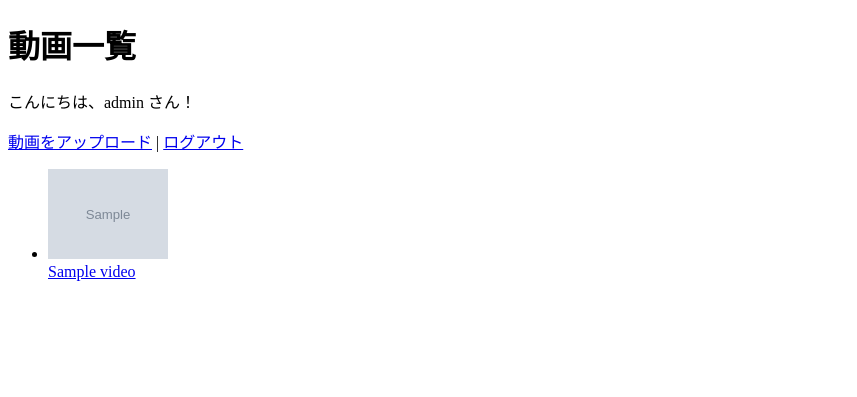
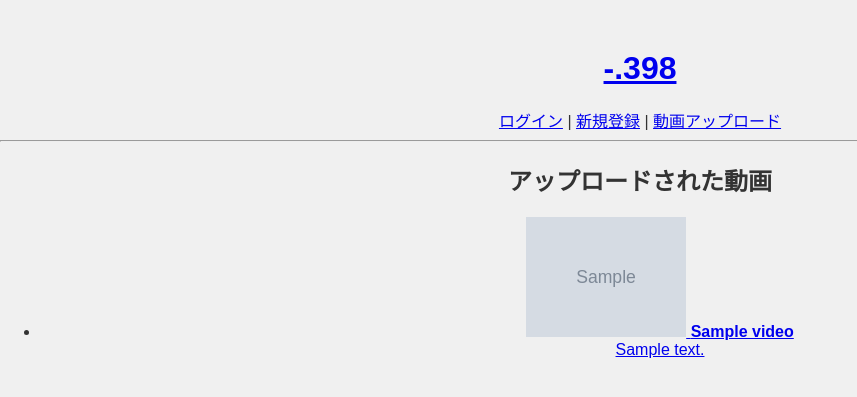
Before and after one commit to 398170/398, a Flask app: template templates/index.html in a window 1280 px wide. Shown: the top 397 px of the page, without its empty margins (0-857 px from the left). Run offline with Flask 3, Linux system fonts and the light colour scheme; the visitor is signed in with stand-in values (Sample User, id 1); the template is opened without the code that fills it: most values are stand-ins (such as "Sample title", 1, 10 or a date in 2020); grey boxes marked "Sample" are stand-in pictures.

Commit message:
Update index.html

```diff
--- a/templates/index.html
+++ b/templates/index.html
@@ -1,37 +1,21 @@
-<!DOCTYPE html>
-<html>
-<head>
-    <title>-398 動画一覧</title>
-</head>
-<body>
-    <h1>動画一覧</h1>
-
-    {% if session.username %}
-        <p>こんにちは、{{ session.username }} さん！</p>
-        <a href="{{ url_for('upload') }}">動画をアップロード</a> |
-        <a href="{{ url_for('logout') }}">ログアウト</a>
-        {% if session.is_admin %}
-            <strong>(管理者)</strong>
-        {% endif %}
-    {% else %}
-        <a href="{{ url_for('login') }}">ログイン</a> |
-        <a href="{{ url_for('register') }}">ユーザー登録</a>
-    {% endif %}
-
+{% extends "layout.html" %}
+{% block title %}トップページ{% endblock %}
+{% block content %}
+<h2>アップロードされた動画</h2>
 <ul>
     {% for video in videos %}
     <li>
-            <a href="{{ url_for('video', index=loop.index0) }}">
-                <img src="{{ url_for('static', filename='thumbnails/' + video.thumbnail) }}" width="120"><br>
-                {{ video.title }}
+        <a href="{{ url_for('view_video', video_id=loop.index0) }}">
+            <img src="{{ url_for('static', filename='thumbnails/' + video.thumbnail) }}" width="160">
+            <strong>{{ video.title }}</strong><br>
+            {{ video.description }}
         </a>
-            {% if session.is_admin %}
-                <form action="{{ url_for('delete_video', index=loop.index0) }}" method="get" style="display:inline;">
-                    <button type="submit">削除</button>
+        {% if current_user.is_authenticated and current_user.is_admin %}
+            <form method="POST" action="{{ url_for('delete_video', video_id=loop.index0) }}">
+                <button type="submit">動画削除</button>
             </form>
         {% endif %}
     </li>
     {% endfor %}
 </ul>
-</body>
-</html>
+{% endblock %}
```
Lines whose indentation alone changed are shown as unchanged.
